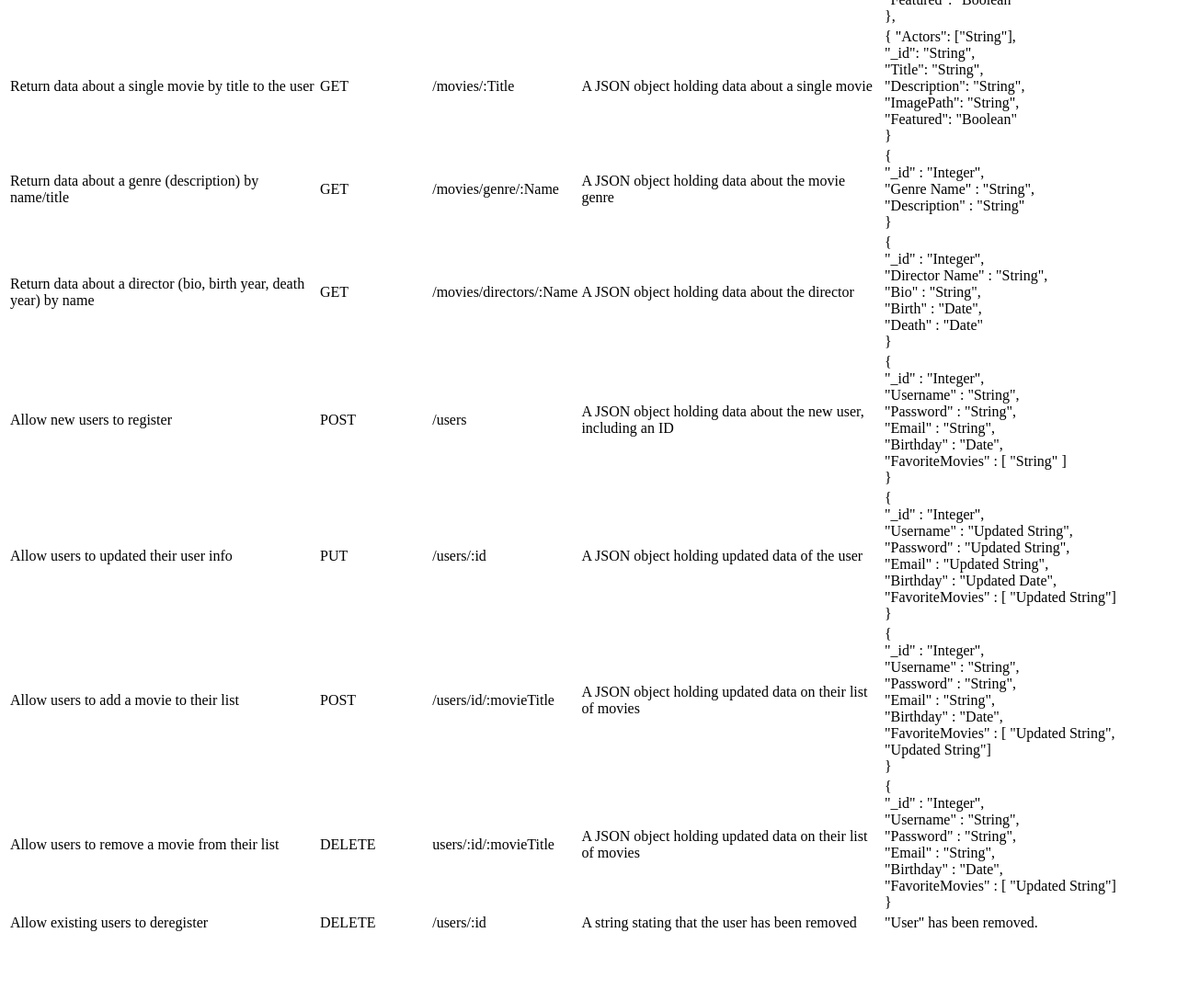
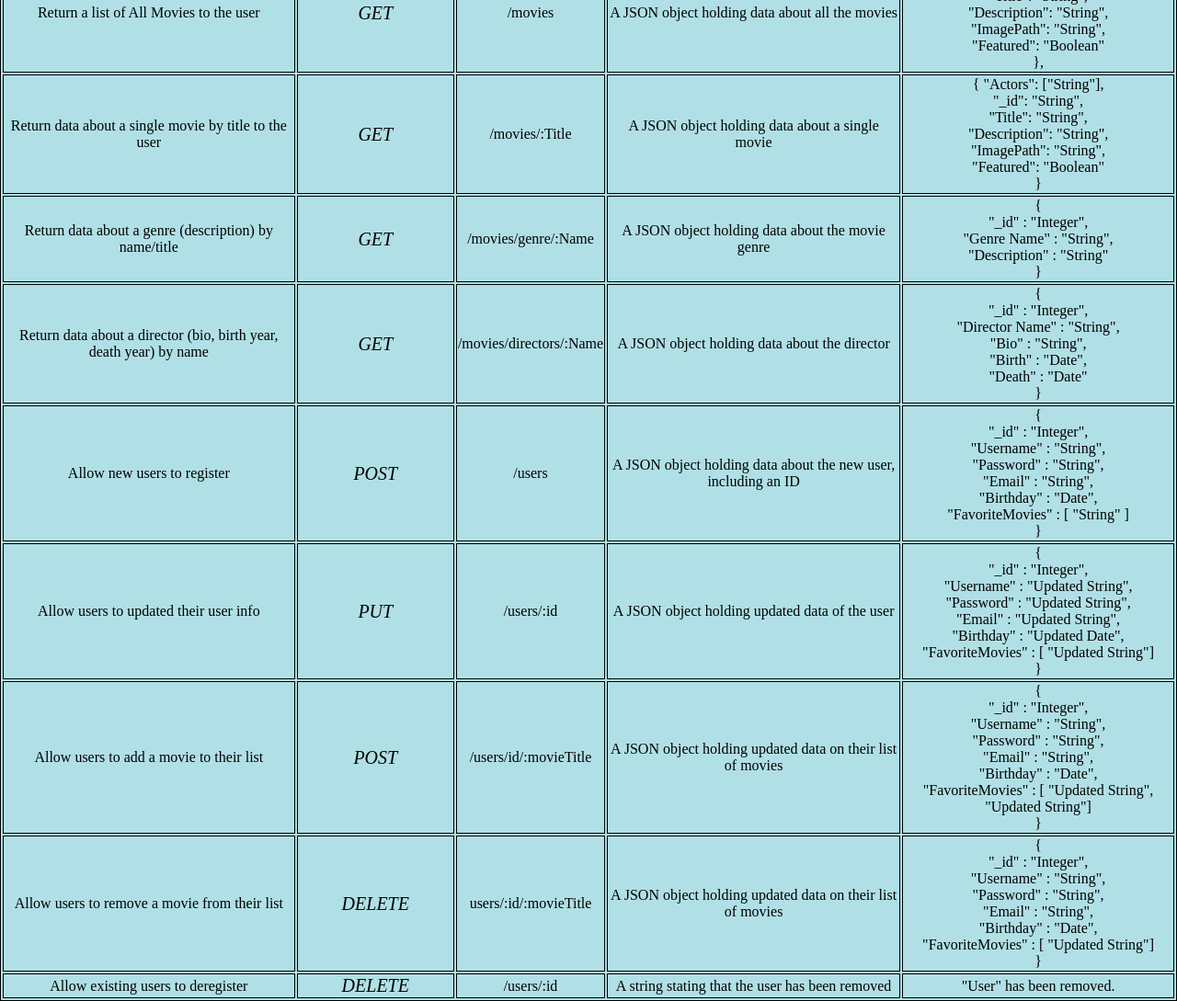
Before and after one commit to Hero-Catalyst/movie_api, a website: page Public/documentation.html in a window 1280 px wide. Shown: the part 436-1525 px from the top of the page at 92% size. Before the commit the page ends 1460 px from the top, so only its background shows below. Drawn offline with Linux system fonts and the light colour scheme.

Commit message:
Public Update
Altered content on html, added css file for styling

```diff
--- /dev/null
+++ b/Public/documentation.css
@@ -0,0 +1,25 @@
+body {
+  margin: 0px;
+  padding: 0px;
+  overflow-x: hidden;
+}
+
+.flex-container {
+  display: flex;
+  flex-direction: column;
+}
+
+table, th, td {
+  border: 1px solid black;
+  text-align: center;
+  margin: 0px;
+
+
+}
+
+div {
+  padding: 0px;
+  margin: 0px;
+
+
+}
--- a/Public/documentation.html
+++ b/Public/documentation.html
@@ -2,18 +2,24 @@
 <html lang="en">
 <head>
   <title>Documentation</title>
+  <link rel="stylesheet" href="documentation.css">
 </head>
 
-<body>
+<body style="background-color: powderblue">
+
+  <div class="flex-container">
+
+<div style="text-align: center">
   <h1>Documentation</h1>
-  <p>The web application will provide users with access to information
+  <p style="font-size:150%">The web application will provide users with access to information
   about different movies, directors, and genres. Users will be able
   to sign up, update their personal information, and create a list
   of their favorite movies.</p>
+</div>
 
-  <table class ="table">
-
-    <tr>
+<div>
+  <table>
+    <tr style="font-size:150%">
       <th>Request</th>
       <th>HTTP Method Type</th>
       <th>URL</th>
@@ -24,7 +30,7 @@
 
     <tr>
       <td>Return a list of All Movies to the user</td>
-      <td>GET</td>
+      <td style="font-size:125%"><i>GET</i></td>
       <td>/movies</td>
       <td>A JSON object holding data about all the movies</td>
       <td>{
@@ -41,7 +47,7 @@
 
     <tr>
       <td>Return data about a single movie by title to the user</td>
-      <td>GET</td>
+      <td style="font-size:125%"><i>GET</i></td>
       <td>/movies/:Title</td>
       <td>A JSON object holding data about a single movie</td>
       <td>{
@@ -58,7 +64,7 @@
 
     <tr>
       <td>Return data about a genre (description) by name/title</td>
-      <td>GET</td>
+      <td style="font-size:125%"><i>GET</i></td>
       <td>/movies/genre/:Name</td>
       <td>A JSON object holding data about the movie genre</td>
       <td> { <br>
@@ -72,7 +78,7 @@
 
     <tr>
       <td>Return data about a director (bio, birth year, death year) by name</td>
-      <td>GET</td>
+      <td style="font-size:125%"><i>GET</i></td>
       <td>/movies/directors/:Name</td>
       <td>A JSON object holding data about the director</td>
       <td>{ <br>
@@ -89,7 +95,7 @@
 
     <tr>
       <td>Allow new users to register</td>
-      <td>POST</td>
+      <td style="font-size:125%"><i>POST</i></td>
       <td>/users</td>
       <td>A JSON object holding data about the new user, including an ID</td>
       <td>{ <br>
@@ -108,7 +114,7 @@
 
     <tr>
       <td>Allow users to updated their user info</td>
-      <td>PUT</td>
+      <td style="font-size:125%"><i>PUT</i></td>
       <td>/users/:id</td>
       <td>A JSON object holding updated data of the user</td>
       <td>{ <br>
@@ -125,7 +131,7 @@
 <br>
     <tr>
       <td>Allow users to add a movie to their list</td>
-      <td>POST</td>
+      <td style="font-size:125%"><i>POST</i></td>
       <td>/users/id/:movieTitle</td>
       <td>A JSON object holding updated data on their list of movies</td>
       <td>{ <br>
@@ -142,7 +148,7 @@
 <br>
     <tr>
       <td>Allow users to remove a movie from their list</td>
-      <td>DELETE</td>
+      <td style="font-size:125%"><i>DELETE</i></td>
       <td>users/:id/:movieTitle</td>
       <td>A JSON object holding updated data on their list of movies</td>
       <td>{ <br>
@@ -159,14 +165,18 @@
 <br>
     <tr>
       <td>Allow existing users to deregister</td>
-      <td>DELETE</td>
+      <td style="font-size:125%"><i>DELETE</i></td>
       <td>/users/:id</td>
       <td>A string stating that the user has been removed</td>
       <td>"User" has been removed.</td>
     </tr>
 
+  </table>
+</div>
 
+<footer></footer>
 
-  </table>
-    </body>
+</div><!-- flex container -->
+</body>
+
 </html>
```
